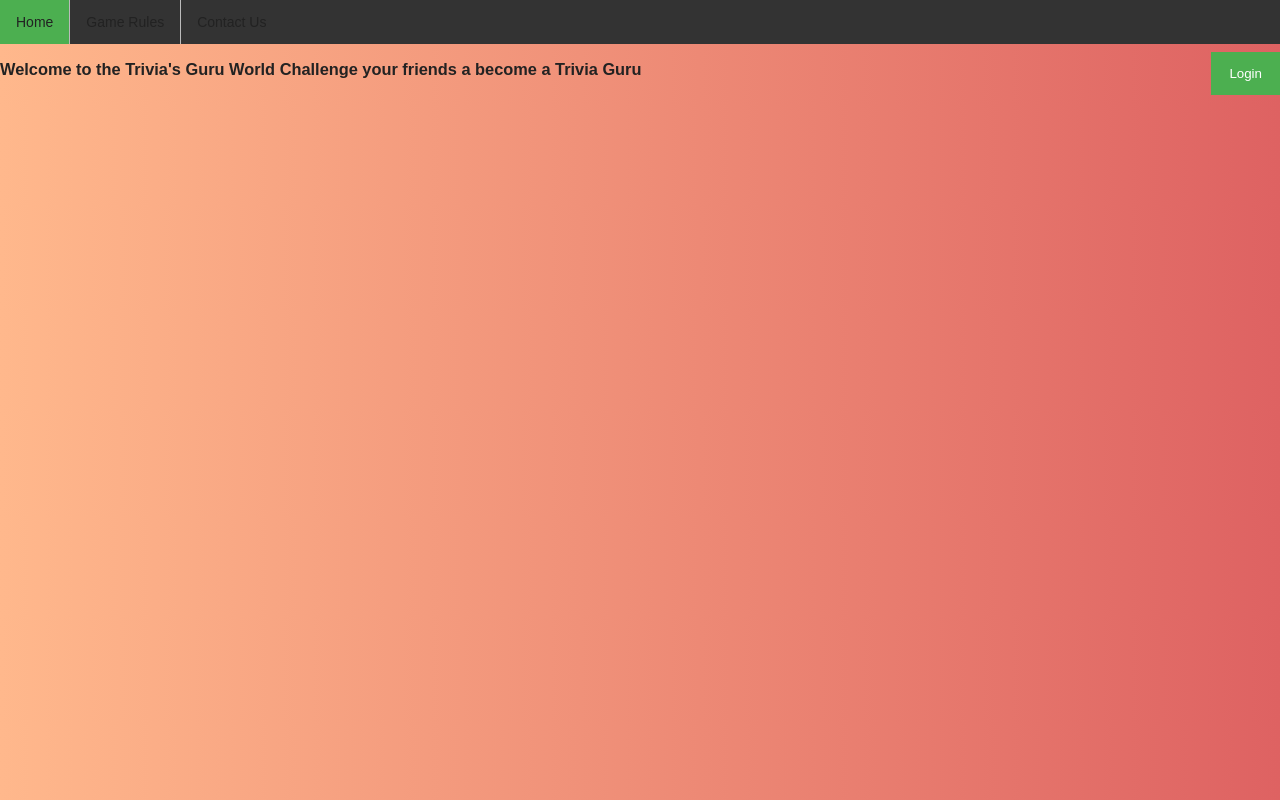
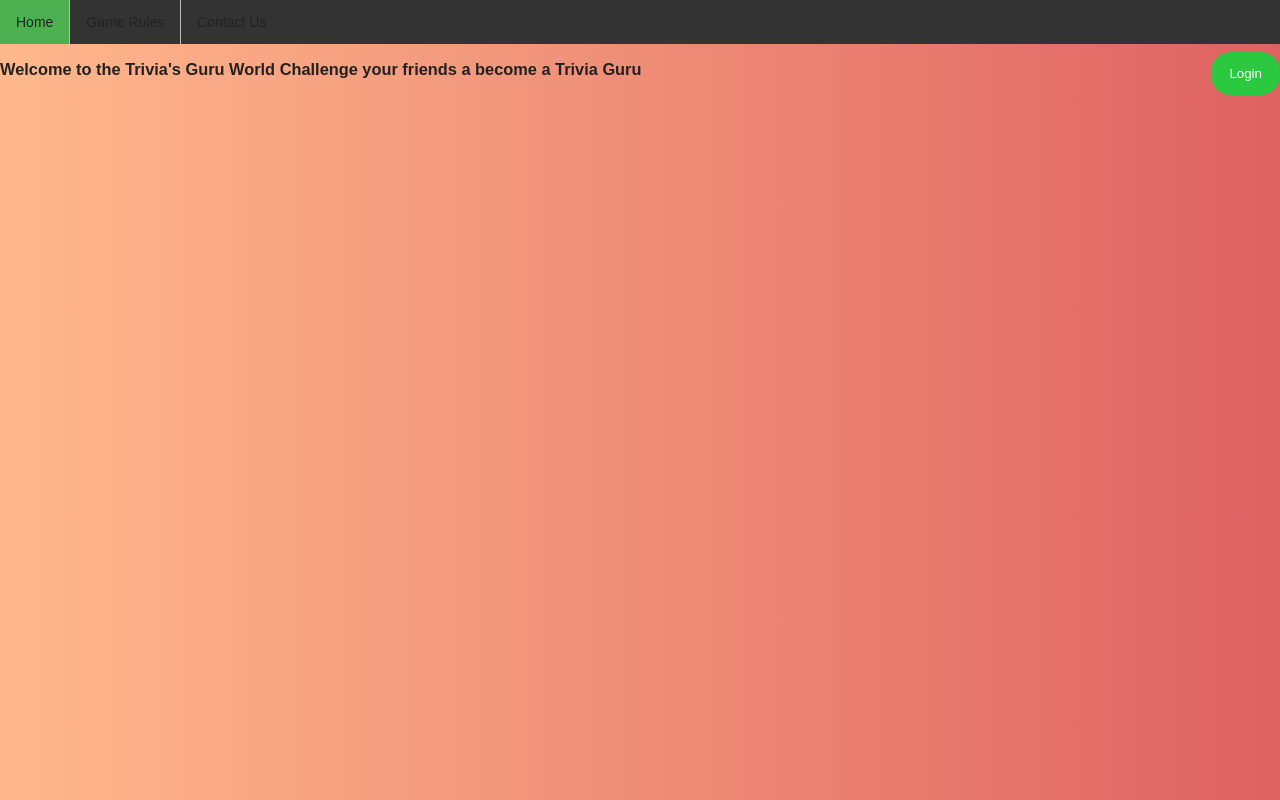
Before and after one commit to jojomani/100trivia, a plain HTML site: page index.html in a window 1280 px wide. Drawn offline with Linux system fonts and the light colour scheme.

Commit message:
site changes

```diff
--- a/src/home.css
+++ b/src/home.css
@@ -142,7 +142,8 @@ input[type=text], input[type=password] {
 /* Set a style for all buttons */
 button {
   float: right;
-  background-color: #4CAF50;
+  background-color: #2AC940;
+  border-radius: 20px;
   color: white;
   padding: 14px 18px;
   margin: 8px 0;
```
Also changed, not shown: index.html (+1 -1 lines).
